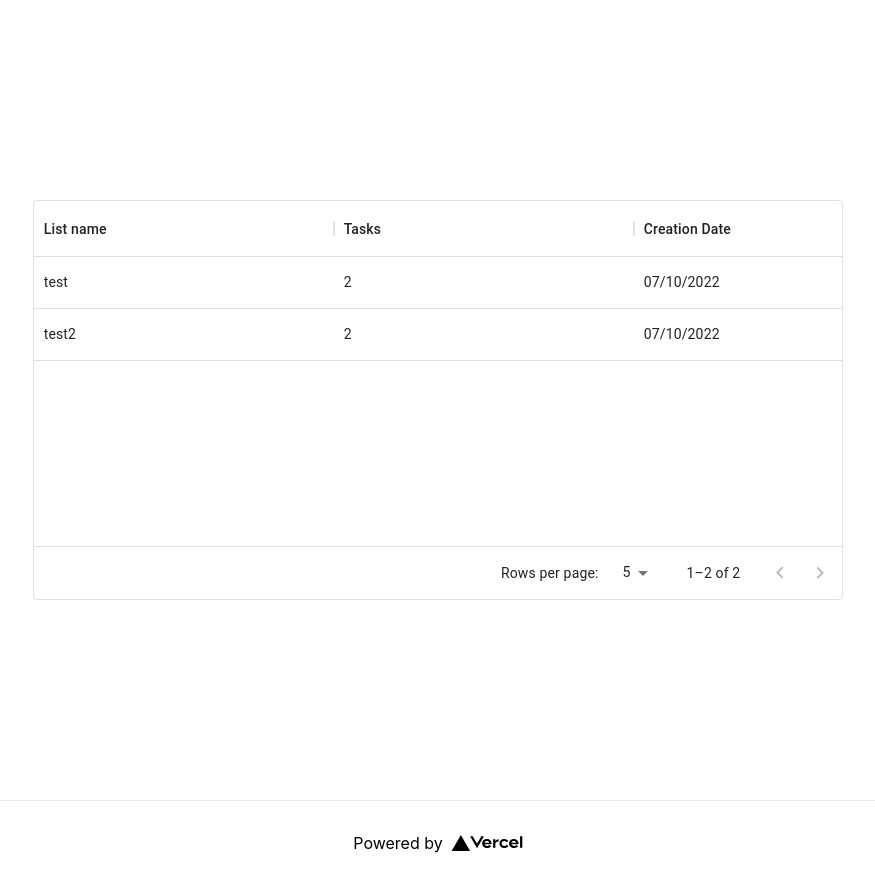
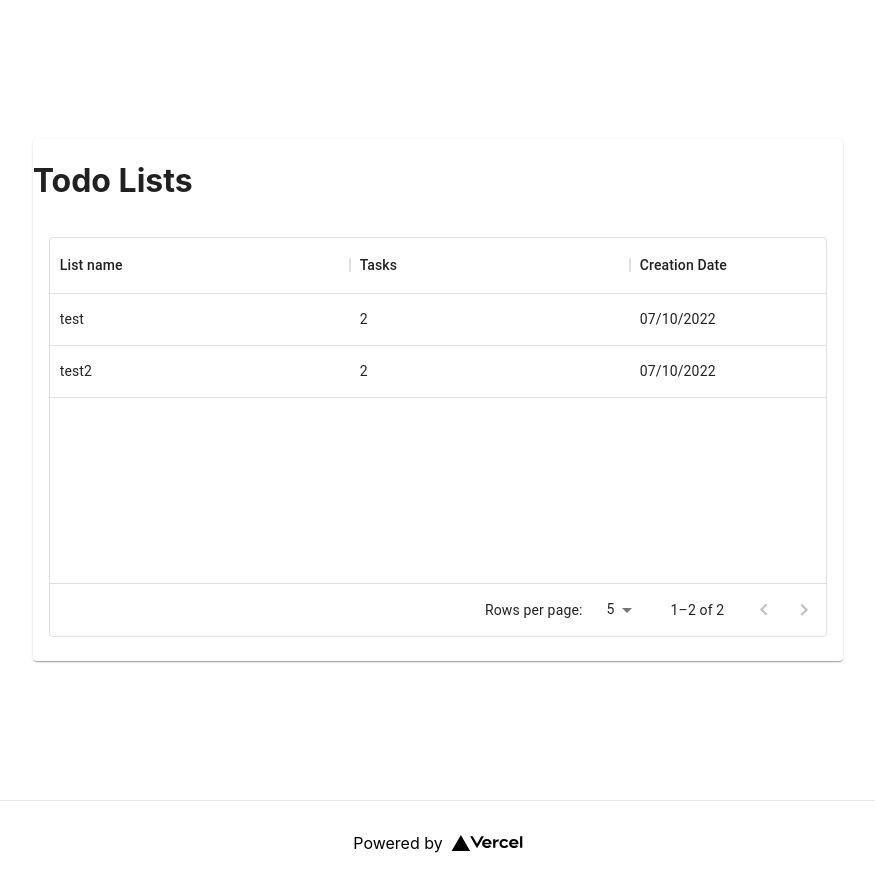
Before and after one commit to JorgeJFCovello/iasc-tp, a Next.js app in the folder frontend/: page /lists in a window 1280 px wide. Shown: the whole page, without its empty margins (202-1077 px from the left). Built offline with nearby package versions, Linux system fonts and the light colour scheme.

Commit message:
add vs settings

```diff
--- a/frontend/components/ListPanel.js
+++ b/frontend/components/ListPanel.js
@@ -1,23 +1,14 @@
 import { DataGrid } from '@mui/x-data-grid';
-import { useState } from 'react'
+import { useState } from 'react';
 import * as React from 'react';
-import Router from 'next/router'
-import { Button, Grid } from '@mui/material';
-import moment from 'moment'
+import Router from 'next/router';
+import { Button, Card, CardContent, CardHeader, Grid } from '@mui/material';
+import moment from 'moment';
 
 const columns = [
-  { field: 'name',
-  width: 300,
-  headerName: 'List name'
-},
-{ field: 'taskCount',
-width: 300,
-headerName: 'Tasks'
-},
-  { field: 'creationDate',
-  width: 300,
-  headerName: 'Creation Date'
-},
+  { field: 'name', width: 300, headerName: 'List name' },
+  { field: 'taskCount', width: 280, headerName: 'Tasks' },
+  { field: 'creationDate', width: 300, headerName: 'Creation Date' },
   {
     field: 'action',
     headerName: 'Options',
@@ -25,41 +16,58 @@ headerName: 'Tasks'
     width: 300,
     renderCell: (params) => {
       const deleteList = (e) => {
-            e.stopPropagation()
-        }
+        e.stopPropagation();
+      };
       const seeListDetails = (e) => {
-            e.stopPropagation()
-            return Router.push('/list/' + params.row.name)
-        }
+        e.stopPropagation();
+        return Router.push('/list/' + params.row.name);
+      };
 
-        return (<div>
+      return (
+        <div>
           <Button onClick={seeListDetails}>See more</Button>
           <Button onClick={deleteList}>Delete</Button>
         </div>
-        )}
-    }
+      );
+    },
+  },
 ];
 
 const rows = [
-  { id: 1, name: 'test', taskCount:'2', creationDate: moment().format('DD/MM/YYYY') },
-  { id: 2 ,name: 'test2',taskCount:'2', creationDate: moment().format('DD/MM/YYYY')}
+  {
+    id: 1,
+    name: 'test',
+    taskCount: '2',
+    creationDate: moment().format('DD/MM/YYYY'),
+  },
+  {
+    id: 2,
+    name: 'test2',
+    taskCount: '2',
+    creationDate: moment().format('DD/MM/YYYY'),
+  },
 ];
 export default function ListPanel() {
-    const [lists, setList] = useState(rows)
-    const [pageSize, setPageSize] = useState(5)
+  const [lists, setList] = useState(rows);
+  const [pageSize, setPageSize] = useState(5);
   //useEffect para sacar las listas de un websocket
   return (
-        <Grid container justifyContent='center'>
+    <Grid container justifyContent="center">
       <Grid item xs={8}>
+        <Card>
+          <h1>Todo Lists</h1>
+          <CardContent>
             <DataGrid
               style={{ height: 400, width: '100%' }}
               rows={lists}
               columns={columns}
               pageSize={pageSize}
               onPageSizeChange={(newPageSize) => setPageSize(newPageSize)}
-                rowsPerPageOptions={[5,10,25,50]}
+              rowsPerPageOptions={[5, 10, 25, 50]}
             />
+          </CardContent>
+        </Card>
       </Grid>
     </Grid>
-    )
+  );
 }
```
Lines whose indentation alone changed are shown as unchanged.
